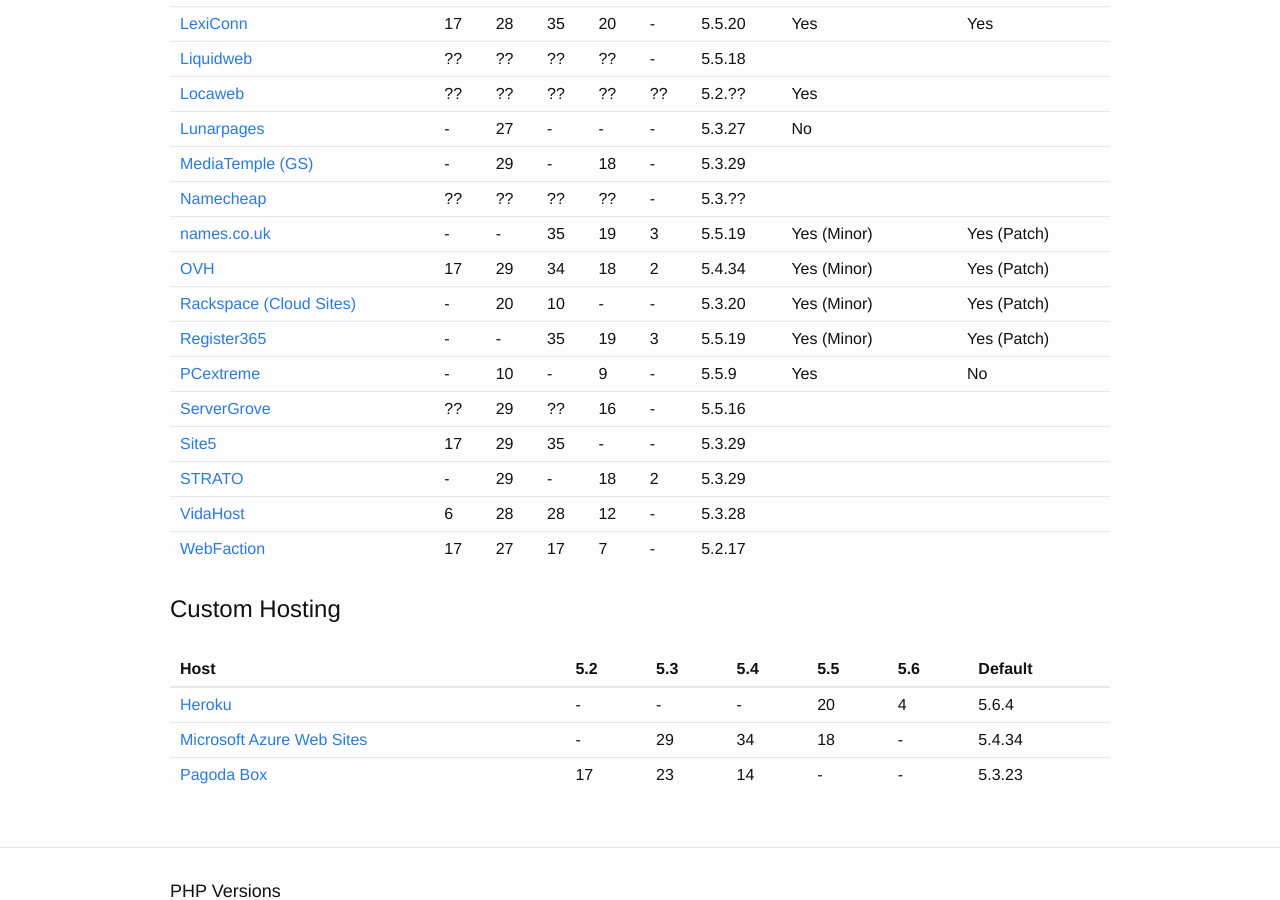
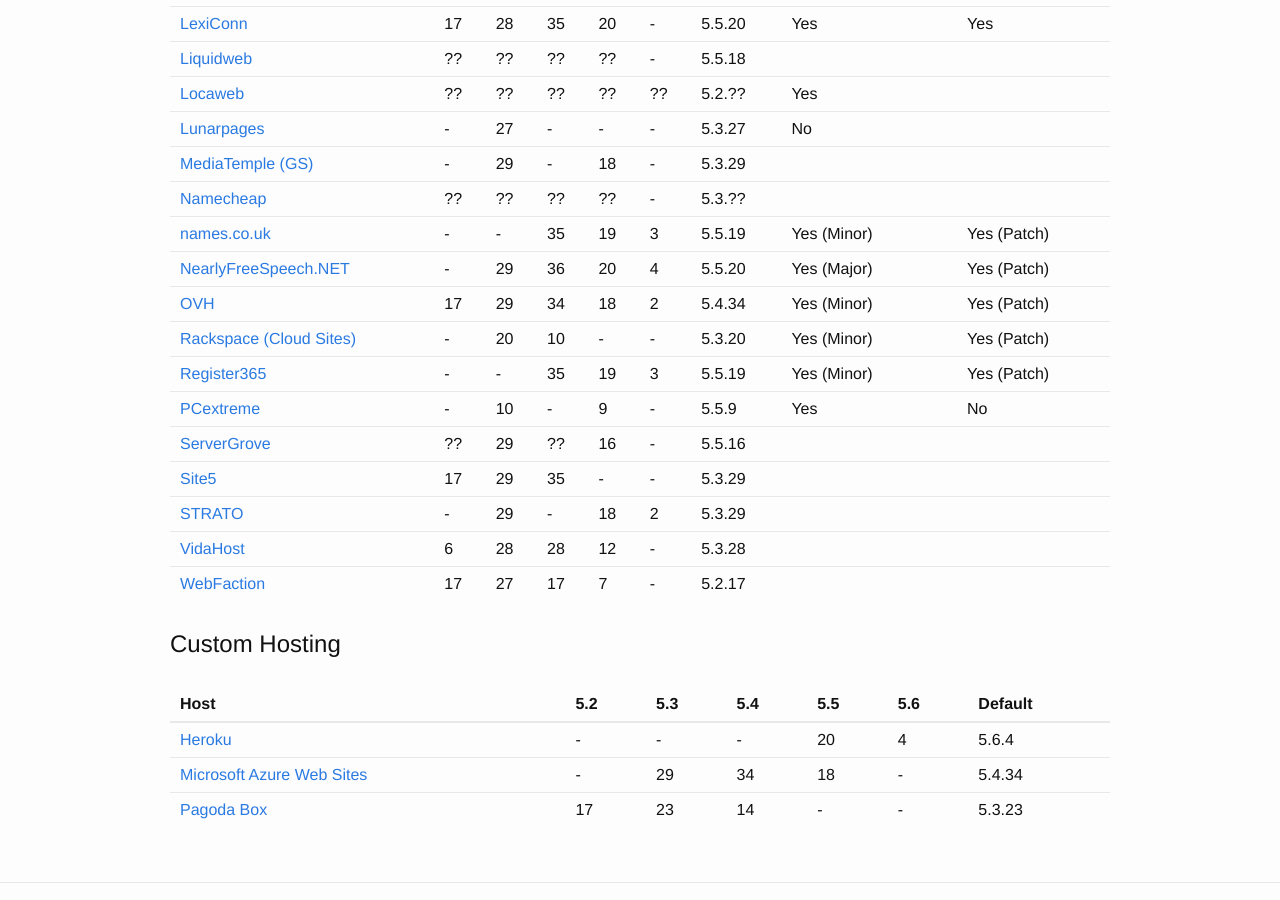
Before and after one commit to phpversions/phpversions.info, a Jekyll site: the page built from index.html, in a window 1280 px wide and 900 px high, scrolled down 1017 px. Built offline with Jekyll 4.4.1, drawn with Linux system fonts in a browser that asks for light colours.

Commit message:
Add NearlyFreeSpeech.NET

```diff
--- a/_data/shared_hosts.yml
+++ b/_data/shared_hosts.yml
@@ -156,6 +156,16 @@
   manual_update: "Yes (Minor)"
   auto_update: "Yes (Patch)"
 
+- name: "NearlyFreeSpeech.NET"
+  url: "https://www.nearlyfreespeech.net/"
+  php53: 29
+  php54: 36
+  php55: 20
+  php56: 4
+  default: 5.5.20
+  manual_update: "Yes (Major)"
+  auto_update: "Yes (Patch)"
+
 - name: "OVH"
   url: "https://www.ovh.ie/web-hosting/"
   php52: 17
```
